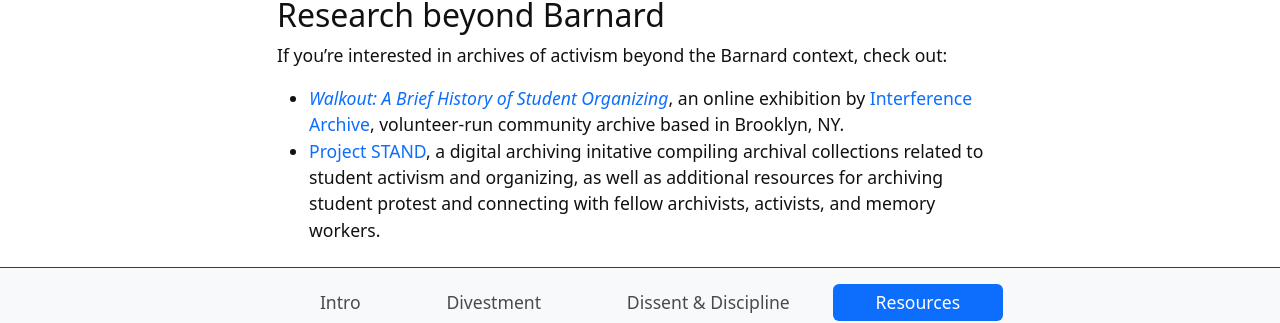
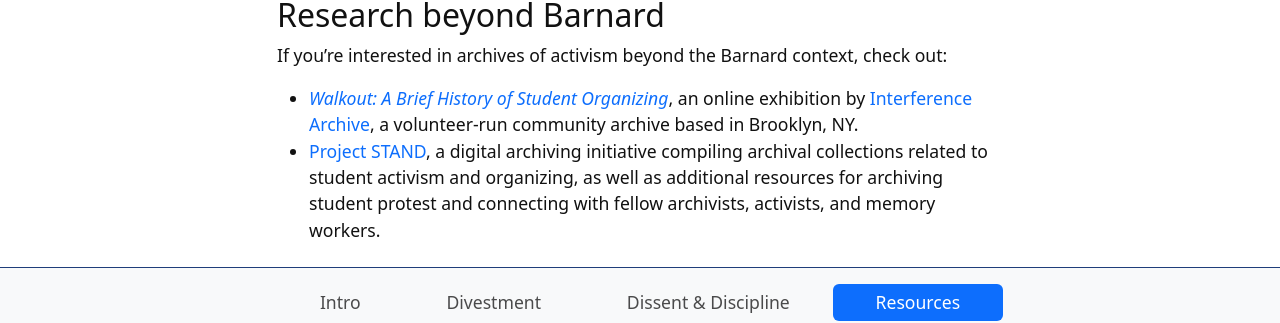
Before and after one commit to katelynautumn28/ddd-research-guide, a Jekyll site: the page built from content/4-resources.md, in a window 1280 px wide. Shown: the part 839-1162 px from the top of the page. Built offline with Jekyll 4.4.1, drawn with Linux system fonts in a browser that asks for light colours.

Commit message:
Update 4-resources.md

```diff
--- a/content/4-resources.md
+++ b/content/4-resources.md
@@ -16,5 +16,5 @@ The collections highlighted in this workshop plan are only a few examples of mat
 ## Research beyond Barnard
 
 If you’re interested in archives of activism beyond the Barnard context, check out:
-- [*Walkout: A Brief History of Student Organizing*](https://walkout.interferencearchive.org/), an online exhibition by [Interference Archive](https://interferencearchive.org/), volunteer-run community archive based in Brooklyn, NY.
-- [Project STAND](https://standarchives.com/), a digital archiving initative compiling archival collections related to student activism and organizing, as well as additional resources for archiving student protest and connecting with fellow archivists, activists, and memory workers.
+- [*Walkout: A Brief History of Student Organizing*](https://walkout.interferencearchive.org/), an online exhibition by [Interference Archive](https://interferencearchive.org/), a volunteer-run community archive based in Brooklyn, NY.
+- [Project STAND](https://standarchives.com/), a digital archiving initiative compiling archival collections related to student activism and organizing, as well as additional resources for archiving student protest and connecting with fellow archivists, activists, and memory workers.
```
